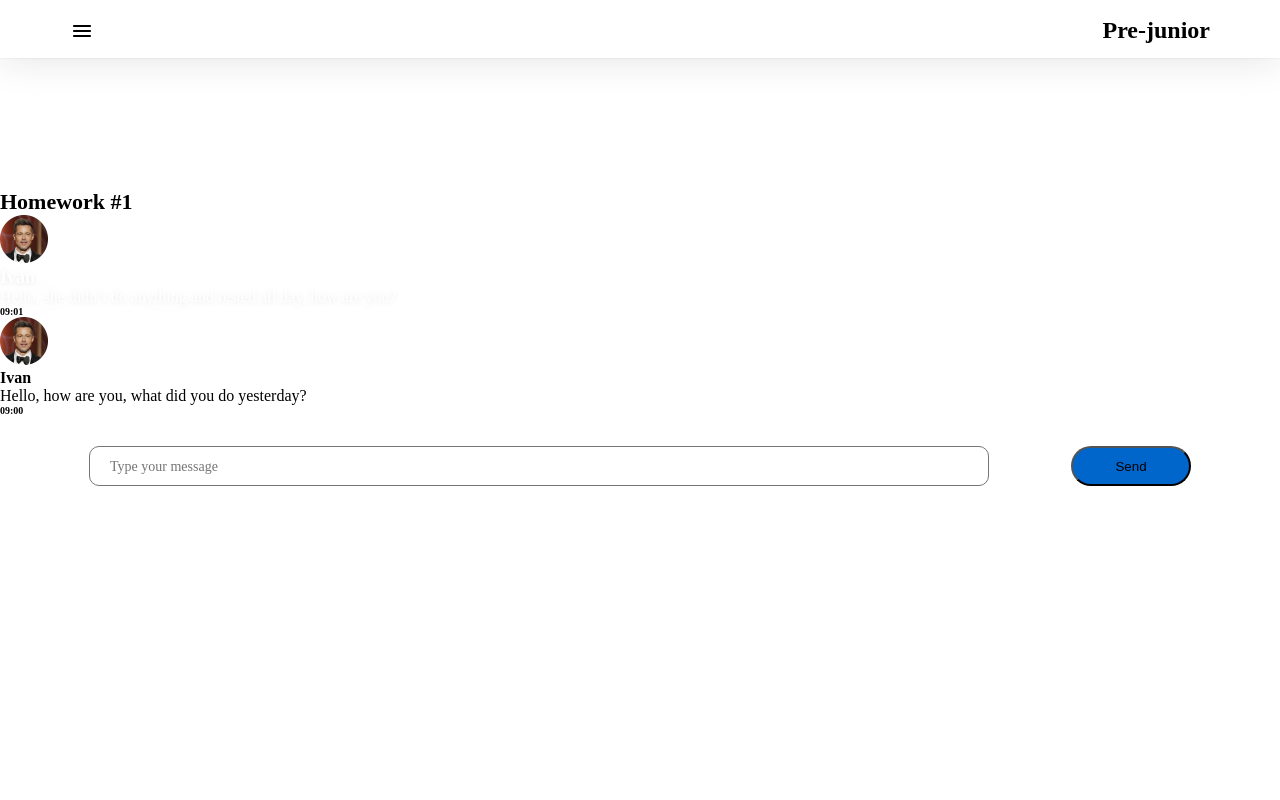
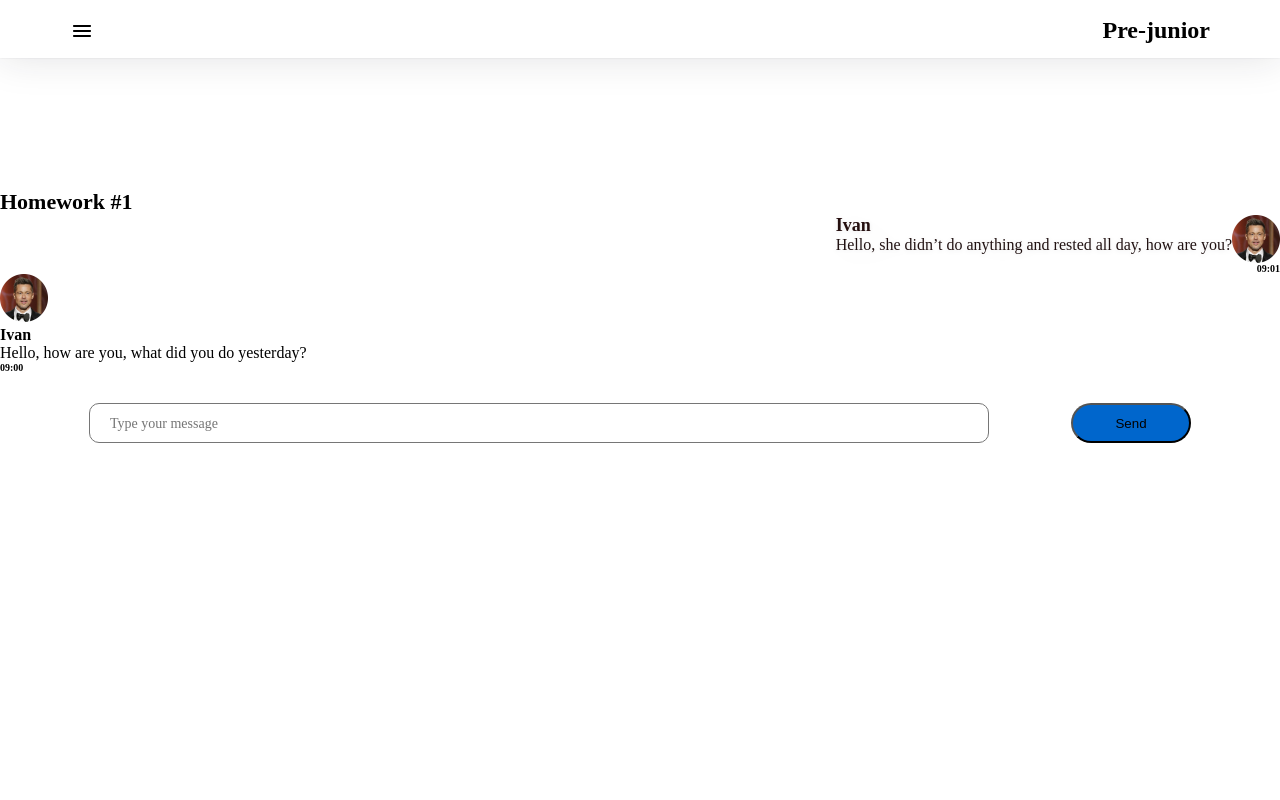
Before and after one commit to Maximaab/hws2, a React (Create React App) app: page /#/pre-junior in a window 1280 px wide. Shown: the top 800 px of the page. Built offline with nearby package versions, Linux system fonts and the light colour scheme.

Commit message:
Commit 06.11

```diff
--- a/src/s1-main/App.module.css
+++ b/src/s1-main/App.module.css
@@ -1,8 +1,10 @@
 .App {
     --header_height: 60px;
+
 }
 
 .hw {
+
     justify-content: center;
     align-items: center;
     padding: 0 0 216px;
--- a/src/s2-homeworks/hw01/friend-message/FriendMessage.module.css
+++ b/src/s2-homeworks/hw01/friend-message/FriendMessage.module.css
@@ -1,5 +1,6 @@
 .friendMessage {
 
+    flex-direction: row;
 }
 
 .friendImageAndText {
--- a/src/s2-homeworks/hw01/message/Message.module.css
+++ b/src/s2-homeworks/hw01/message/Message.module.css
@@ -1,8 +1,11 @@
 .message {
+
 
 }
 
 .imageAndText {
+    display: flex;
+    flex-direction: row-reverse;
 
 }
 
@@ -22,7 +25,7 @@
 }
 
 .name {
-    color: #FFF;
+    color: #250f0f;
     font-family: Montserrat;
     font-size: 18px;
     font-style: normal;
@@ -31,7 +34,7 @@
 }
 
 .messageText {
-    color: #FFF;
+    color: #211212;
     font-family: Montserrat;
     font-size: 16px;
     font-style: normal;
@@ -40,10 +43,13 @@
 }
 
 .time {
+    display: flex;
+    flex-direction: row-reverse;
     color: #000;
     font-family: Montserrat;
     font-size: 10px;
     font-style: normal;
     font-weight: 600;
     line-height: normal;
+
 }
--- a/src/s2-homeworks/hw05/pages/Junior.tsx
+++ b/src/s2-homeworks/hw05/pages/Junior.tsx
@@ -1,4 +1,5 @@
 import React from 'react'
+import HW6 from "../../hw06/HW6";
 // import HW6 from '../../hw06/HW6'
 // import HW7 from '../../hw07/HW7'
 // import HW8 from '../../hw08/HW8'
@@ -7,7 +8,7 @@ import React from 'react'
 function Junior() {
     return (
         <div id={'hw5-page-junior'}>
-            {/*<HW6 />*/}
+            <HW6 />
             {/*<HW7 />*/}
             {/*<HW8 />*/}
             {/*<HW9 />*/}
--- a/src/s2-homeworks/hw05/sidebar/Sidebar.module.css
+++ b/src/s2-homeworks/hw05/sidebar/Sidebar.module.css
@@ -22,6 +22,8 @@ display: none;
     opacity: 0.3;
     background: #000;
     inset: 0;
+    position: fixed;
+    z-index: 10;
 
 }
 
```
